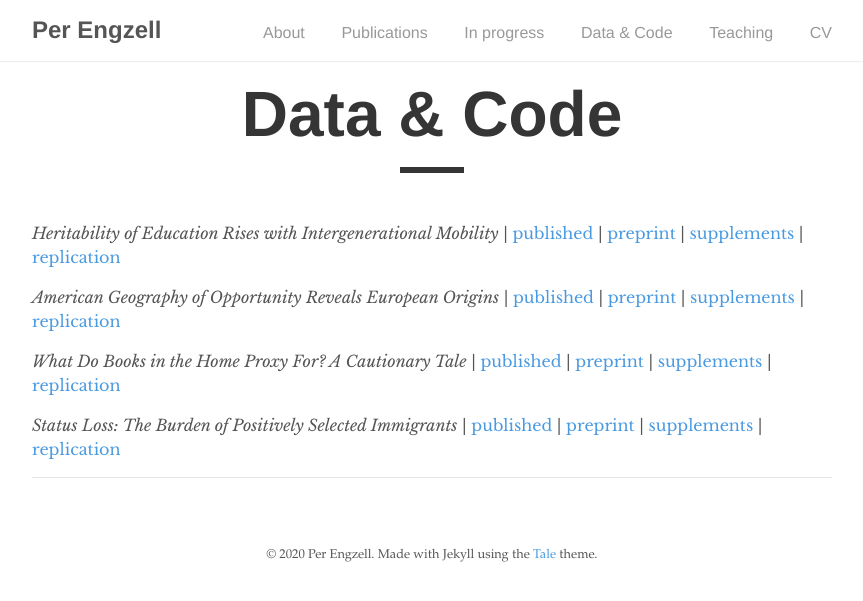
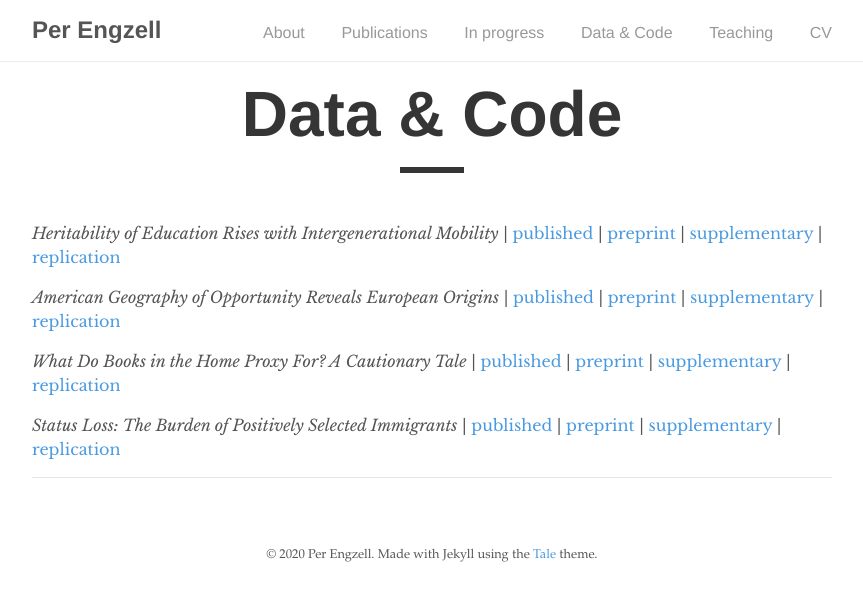
Before and after one commit to pengzell/pengzell.github.io, a Jekyll site: the page built from _pages/datacode.md, in a window 1280 px wide. Shown: the top 601 px of the page, without its empty margins (208-1071 px from the left). Built offline with Jekyll 4.4.1, drawn with Linux system fonts in a browser that asks for light colours.

Commit message:
Update datacode.md

```diff
--- a/_pages/datacode.md
+++ b/_pages/datacode.md
@@ -6,13 +6,13 @@
 ---
 
 *Heritability of Education Rises with Intergenerational Mobility*
-| [published](https://doi.org/10.1073/pnas.1912998116) | [preprint](https://osf.io/preprints/socarxiv/yeq68/) | [supplements](https://osf.io/r9kp2/) | [replication](https://osf.io/c549j/)
+| [published](https://doi.org/10.1073/pnas.1912998116) | [preprint](https://osf.io/preprints/socarxiv/yeq68/) | [supplementary](https://osf.io/r9kp2/) | [replication](https://osf.io/c549j/)
 
 *American Geography of Opportunity Reveals European Origins*
-| [published](https://doi.org/10.1073/pnas.1810893116)  | [preprint](https://osf.io/preprints/socarxiv/bm8c9/) | [supplements](https://www.pnas.org/content/pnas/suppl/2019/03/04/1810893116.DCSupplemental/pnas.1810893116.sapp.pdf) | [replication](https://osf.io/5w7kf/)
+| [published](https://doi.org/10.1073/pnas.1810893116)  | [preprint](https://osf.io/preprints/socarxiv/bm8c9/) | [supplementary](https://www.pnas.org/content/pnas/suppl/2019/03/04/1810893116.DCSupplemental/pnas.1810893116.sapp.pdf) | [replication](https://osf.io/5w7kf/)
 
 *What Do Books in the Home Proxy For? A Cautionary Tale*
-| [published](https://doi.org/10.1177/0049124119826143) | [preprint](https://osf.io/preprints/socarxiv/a6jny/) | [supplements](https://journals.sagepub.com/doi/suppl/10.1177/0049124119826143) | [replication](https://osf.io/gh9kp/)
+| [published](https://doi.org/10.1177/0049124119826143) | [preprint](https://osf.io/preprints/socarxiv/a6jny/) | [supplementary](https://journals.sagepub.com/doi/suppl/10.1177/0049124119826143) | [replication](https://osf.io/gh9kp/)
 
 *Status Loss: The Burden of Positively Selected Immigrants*
-| [published](https://doi.org/10.1177/0197918319850756) | [preprint](https://osf.io/preprints/socarxiv/qr5h7/) | [supplements](https://journals.sagepub.com/doi/suppl/10.1177/0197918319850756) | [replication](https://osf.io/4mws3/)
+| [published](https://doi.org/10.1177/0197918319850756) | [preprint](https://osf.io/preprints/socarxiv/qr5h7/) | [supplementary](https://journals.sagepub.com/doi/suppl/10.1177/0197918319850756) | [replication](https://osf.io/4mws3/)
```
